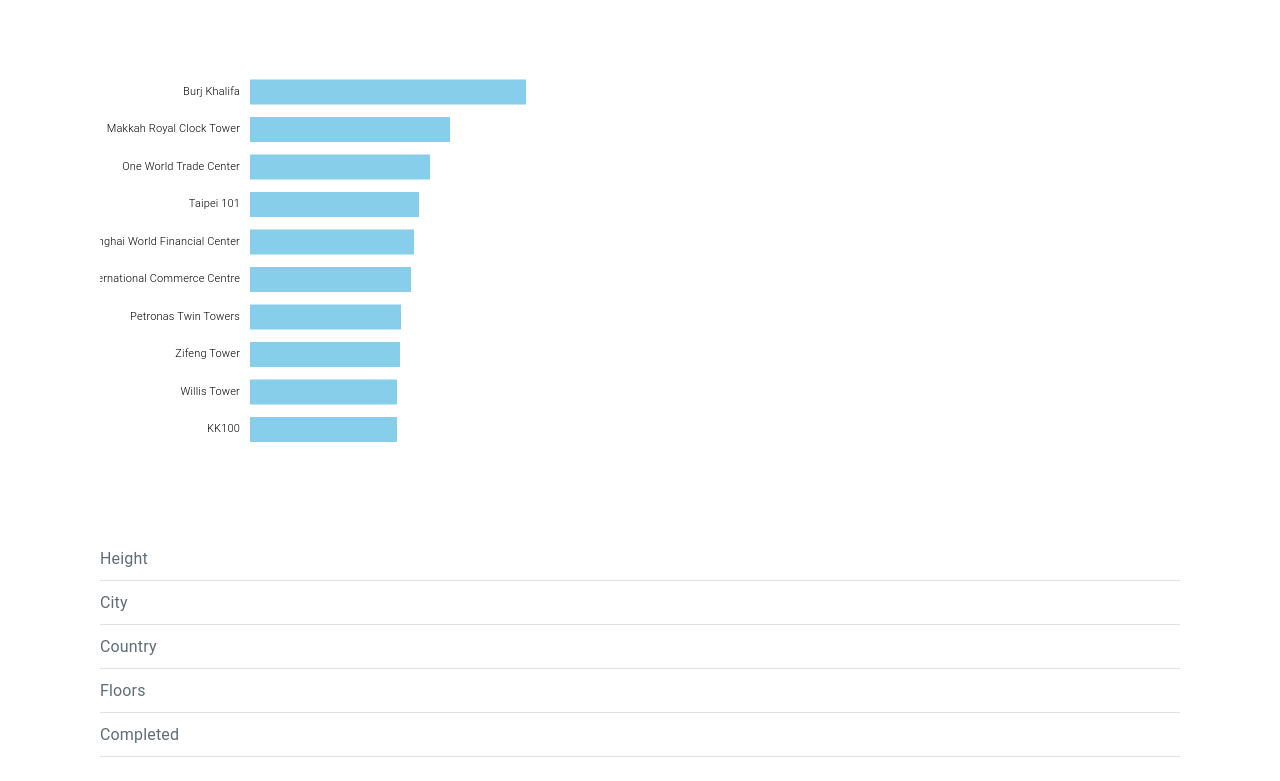
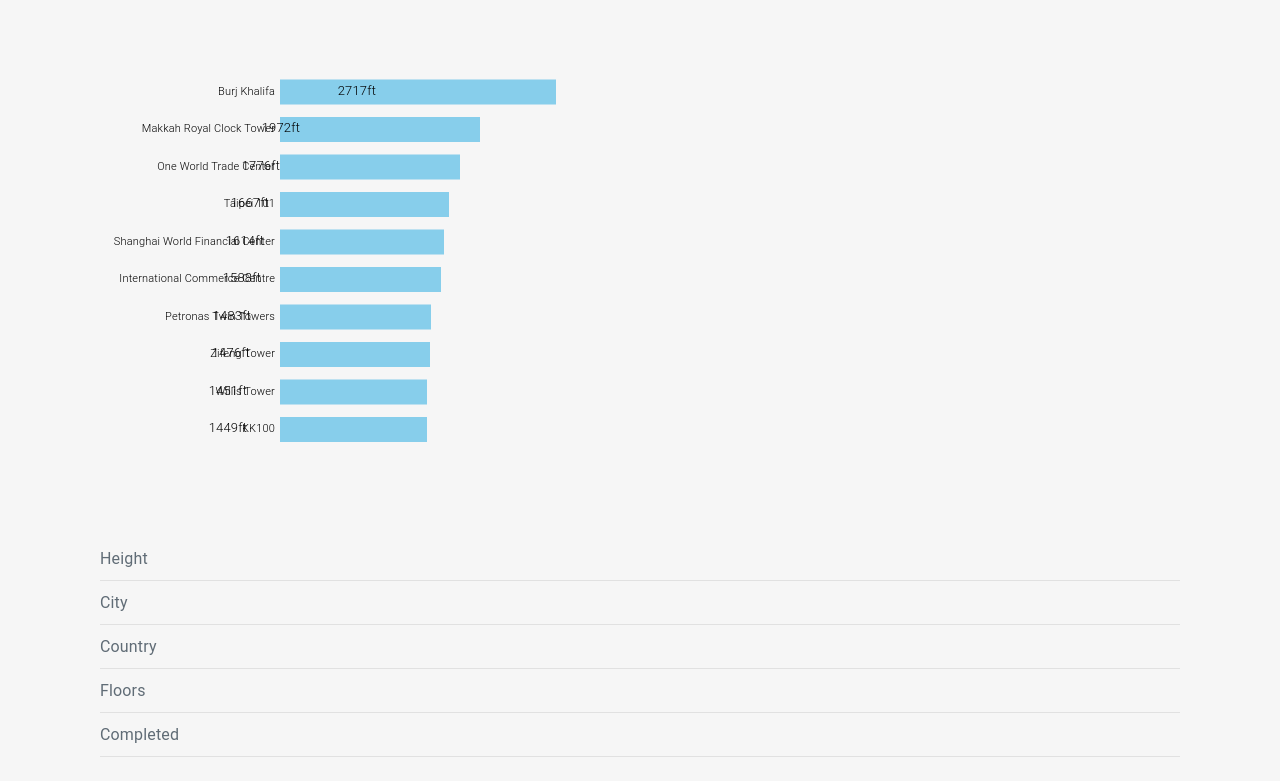
Before and after one commit to lindsaypenkrat/Lab3, a plain HTML site: page index.html in a window 1280 px wide. Shown: the part 711-1492 px from the top of the page. Drawn offline with nearby package versions, Linux system fonts and the light colour scheme.

Commit message:
More change2s

```diff
--- a/barchart.js
+++ b/barchart.js
@@ -17,7 +17,7 @@
         .attr('width', d=>d.height_px)
         .attr('height', barHeight)
         .attr('y', (d,i) =>  svgheight - 100 - (barHeight*i*1.5))
-        .attr('x', 150)
+        .attr('x', 180)
         .attr('fill', 'skyblue')
         .on('click', (d,i)=>{
             d3.select('.image')
@@ -42,10 +42,22 @@
         .enter()
         .append('text')
         .attr('class', 'buildingLables')
-        .attr('x', d=>140)
+        .attr('x', d=>175)
         .attr('y', (d,i) =>  svgheight - 85 - (barHeight*i*1.5))
         .text(d=> d.building)
         .attr('font-size', 11)
         .attr('text-anchor', 'end')
 
+    let heightLabels = svg
+        .selectAll('.height_label')
+        .data(data)
+        .enter()
+        .append('text')
+        .attr('class', 'heightLables')
+        .attr('x', d => d.height_px)
+        .attr('y', (d, i) => svgheight - 85 - (barHeight*i*1.5))
+        .text((d, i) => d.height_ft + 'ft')
+        .attr('font-size', 13)
+        .attr('text-anchor', 'end');
+
 });
--- a/script.js
+++ b/cities.js
@@ -9,6 +9,7 @@
     const svg = d3.select('.population-plot').append('svg')
         .attr('width', width)
         .attr('height', height)
+
     svg.selectAll('circle')
         .data(data)
         .enter()
@@ -30,4 +31,5 @@
         .attr('font-size', 11)
         .attr('text-anchor', 'middle')
 
+
 });
--- a/index.html
+++ b/index.html
@@ -5,7 +5,7 @@
         <meta name="viewport" content="width=device-width">
         <title>Lab 3</title>
         <script src="https://d3js.org/d3.v6.min.js"></script>
-        <script defer src="script.js"></script>
+        <script defer src="cities.js"></script>
         <script defer src="barchart.js"></script>
         <link rel="stylesheet" href="style.css" />
         <link rel="stylesheet" href="https://cdnjs.cloudflare.com/ajax/libs/milligram/1.4.1/milligram.css">
@@ -18,6 +18,8 @@
 
             <div class="city-count"></div>
             <div class="population-plot"></div>
+            <div id="info">
+            </div>
 
             <h2> World's Tallest buildings </h2>
 
--- a/style.css
+++ b/style.css
@@ -18,3 +18,12 @@
 .buildings:hover {
   fill: #4d8d9c;
 }
+
+.d3-tip span {
+  color: #ff00c7;
+}
+
+body {
+  background-color: #f6f6f6;
+  font-family: 'Roboto', sans-serif;
+}
```
Also changed, not shown: 1 other file.
